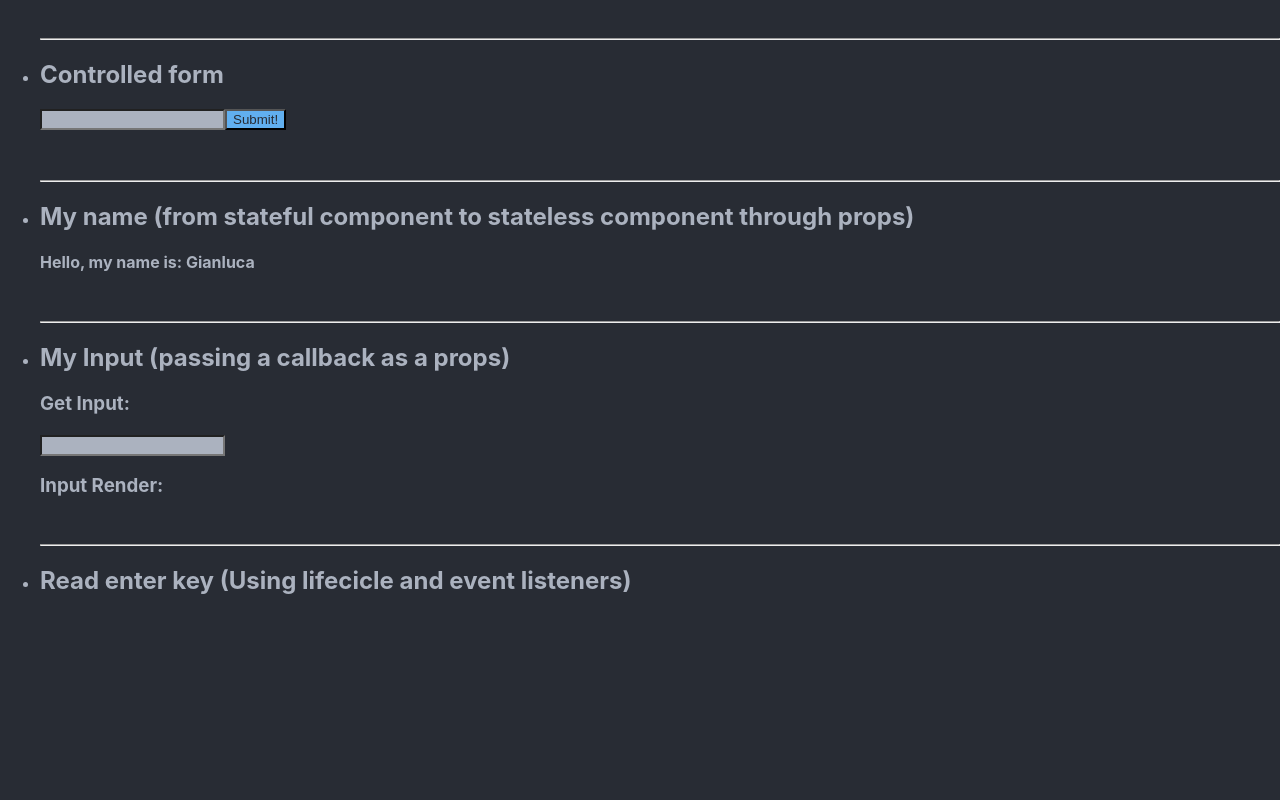
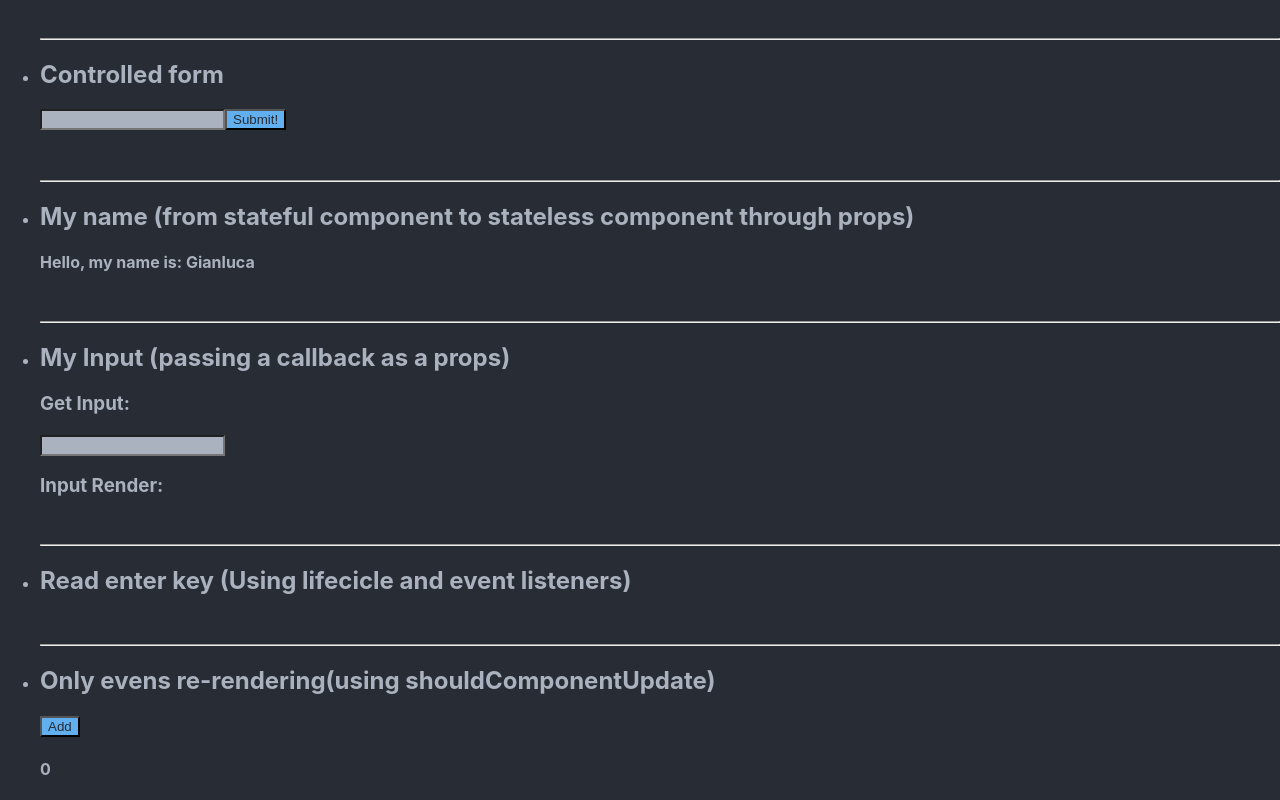
Before and after one commit to gian412/React-FCC-course, a React (Create React App) app: page / in a window 1280 px wide. Shown: the part 1805-2605 px from the top of the page. Before the commit the page ends 2421 px from the top, so only its background shows below. Built offline with nearby package versions, Linux system fonts and the light colour scheme.

Commit message:
shouldComponentUpdate() for evens

```diff
--- a/src/App.js
+++ b/src/App.js
@@ -12,6 +12,7 @@ import ControlledForm from "./ControlledForm";
 import MyName from "./MyName";
 import MyInput from "./MyInput";
 import EventListener from "./EventListener";
+import OnlyEvensController from "./OnlyEvens";
 
 function App() {
   return (
@@ -110,6 +111,12 @@ function App() {
           <h2>Read enter key (Using lifecicle and event listeners)</h2>
           <EventListener />
         </li>
+        <br />
+        <hr />
+        <li>
+          <h2>Only evens re-rendering(using shouldComponentUpdate)</h2>
+          <OnlyEvensController />
+        </li>
       </ul>
     </div>
   );
--- a/src/MyInput.js
+++ b/src/MyInput.js
@@ -44,6 +44,7 @@ class GetInput extends React.Component {
 }
 
 class RenderInput extends React.Component {
+  // eslint-disable-next-line
   constructor(props) {
     super(props);
   }
--- /dev/null
+++ b/src/OnlyEvens.js
@@ -0,0 +1,45 @@
+import React from "react";
+
+class OnlyEvens extends React.Component {
+  // eslint-disable-next-line
+  constructor(props) {
+    super(props);
+  }
+  shouldComponentUpdate(nextProps, nextState) {
+    console.log("Should I update?");
+    // change code below this line
+    return nextProps.value % 2 === 0;
+    // change code above this line
+  }
+  componentDidUpdate() {
+    console.log("Component re-rendered.");
+  }
+  render() {
+    return <h4>{this.props.value}</h4>;
+  }
+}
+
+class OnlyEvensController extends React.Component {
+  constructor(props) {
+    super(props);
+    this.state = {
+      value: 0,
+    };
+    this.addValue = this.addValue.bind(this);
+  }
+  addValue() {
+    this.setState((state) => ({
+      value: state.value + 1,
+    }));
+  }
+  render() {
+    return (
+      <div>
+        <button onClick={this.addValue}>Add</button>
+        <OnlyEvens value={this.state.value} />
+      </div>
+    );
+  }
+}
+
+export default OnlyEvensController;
```
